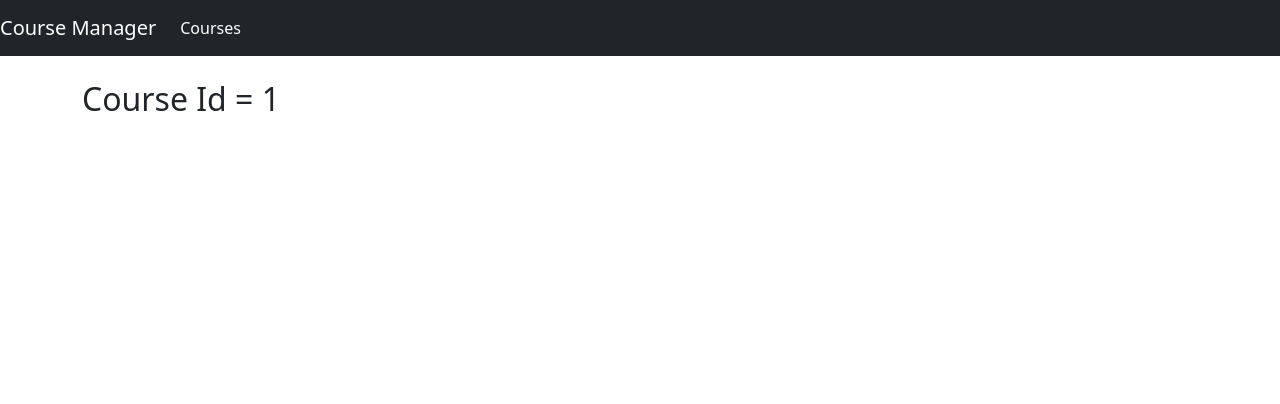
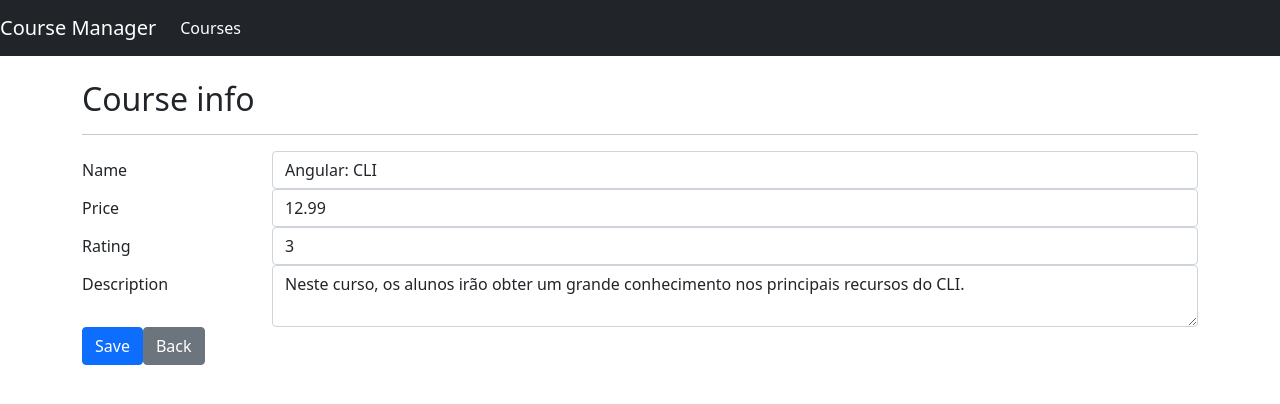
Before and after one commit to Vitor-Kemuel/course-manager, an Angular app: page /courses/info/1 in a window 1280 px wide. Shown: the top 404 px of the page. Built offline with nearby package versions, Linux system fonts and the light colour scheme.

Commit message:
Trabalhando com formularios

```diff
--- a/src/app/courses/course-info.component.html
+++ b/src/app/courses/course-info.component.html
@@ -1 +1,40 @@
-<h2>Course Id = {{courseId}}</h2>
+<h2>Course info</h2>
+<hr>
+<form #courseForm="ngForm">
+  <div class="form-group row">
+    <label class="col-sm-2 col-form-label">Name</label>
+    <div class="col-sm-10">
+      <input [(ngModel)]="course.name" [ngClass]="{'is-invalid' : courseName.invalid}" required type="text" name="name"
+        #courseName="ngModel" class="form-control">
+      <div class="invalid-feedback">
+        <span>Course name is required</span>
+      </div>
+    </div>
+    <label class="col-sm-2 col-form-label">Price</label>
+    <div class="col-sm-10">
+      <input [(ngModel)]="course.price" [ngClass]="{'is-invalid' : coursePrice.invalid}" required type="number"
+        name="price" #coursePrice="ngModel" class="form-control">
+      <div class="invalid-feedback">
+        <span>Course price is required</span>
+      </div>
+    </div>
+    <label class="col-sm-2 col-form-label">Rating</label>
+    <div class="col-sm-10">
+      <input [(ngModel)]="course.rating" [ngClass]="{'is-invalid' : courseRating.invalid}" required type="number"
+        name="rating" #courseRating="ngModel" class="form-control">
+      <div class="invalid-feedback">
+        <span>Course rating is required</span>
+      </div>
+    </div>
+    <label class="col-sm-2 col-form-label">Description</label>
+    <div class="col-sm-10">
+      <textarea [(ngModel)]="course.description" [ngClass]="{'is-invalid' : courseDescription.invalid}" required
+        type="text" name="description" #courseDescription="ngModel" class="form-control"></textarea>
+      <div class="invalid-feedback">
+        <span>Course description is required</span>
+      </div>
+    </div>
+  </div>
+  <button [disabled]="courseForm.invalid" (click)="save()" class="btn btn-primary">Save</button>
+  <button [routerLink]="['/courses']" class="btn btn-secondary">Back</button>
+</form>
--- a/src/app/courses/course-info.component.ts
+++ b/src/app/courses/course-info.component.ts
@@ -1,16 +1,23 @@
 import { Component, OnInit } from "@angular/core";
 import { ActivatedRoute } from "@angular/router";
+import { Course } from "./course";
+import { CourseService } from "./course.service";
 
 @Component({
   templateUrl: "./course-info.component.html",
 })
 export class CourseInfoComponent implements OnInit {
 
-  courseId: number = 0;
+  // courseId: number = 0;
+  course!: Course;
 
-  constructor(private activatedRoute: ActivatedRoute) { }
+  constructor(private activatedRoute: ActivatedRoute, private courseService: CourseService) { }
 
   ngOnInit(): void {
-    this.courseId = +this.activatedRoute.snapshot.paramMap.get('id')!;
+    // this.courseId = +this.activatedRoute.snapshot.paramMap.get('id')!;
+    this.course = this.courseService.retrivById(+this.activatedRoute.snapshot.paramMap.get('id')!)
+  }
+  save(): void{
+
   }
 }
--- a/src/app/courses/course.service.ts
+++ b/src/app/courses/course.service.ts
@@ -7,6 +7,17 @@ import { Course } from "./course";
 export class CourseService {
   retrieveAll(): Course[] {
     return COURSES;
+  }
+
+  retrivById(id: number): Course{
+    return COURSES.find((courseItereator: Course) => courseItereator.id === id)!;
+  }
+
+  save(course: Course): void{
+    if(course.id){
+      const index = COURSES.findIndex((courseInterator: Course) => courseInterator.id === course.id);
+      COURSES[index] = course
+    }
   }
 }
 var COURSES: Course[] = [
```
